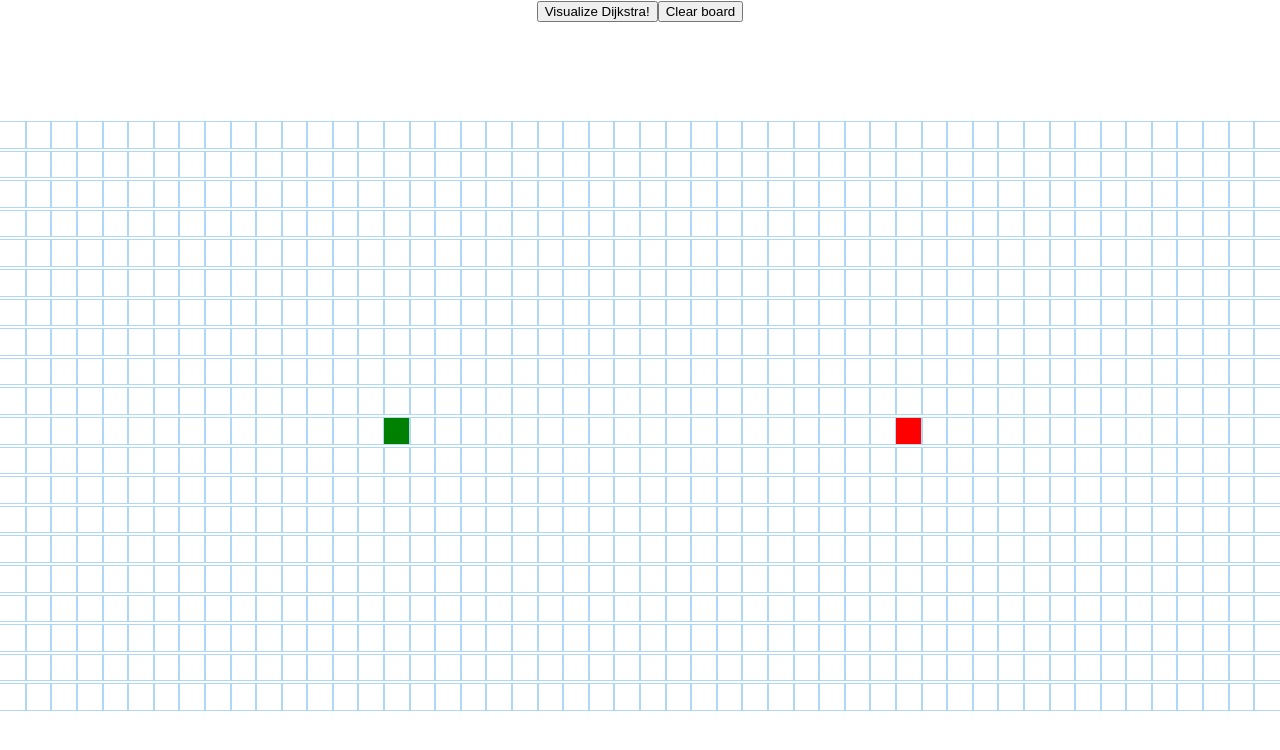
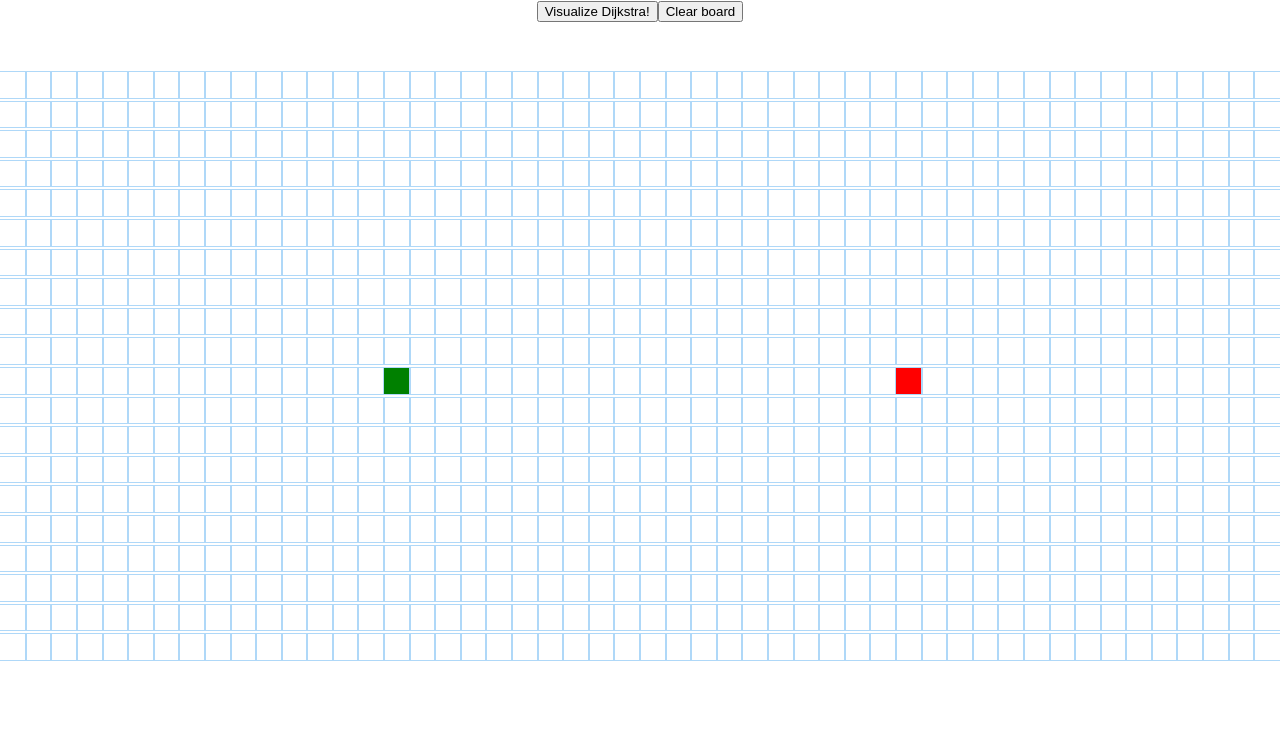
Before and after one commit to NikolaiDokken/Algorithm-Visualizer, a React (Create React App) app: page / in a window 1280 px wide. Shown: the top 750 px of the page. Built offline with nearby package versions, Linux system fonts and the light colour scheme.

Commit message:
Moved grid up

```diff
--- a/package.json
+++ b/package.json
@@ -1,8 +1,10 @@
 {
   "name": "algovisualizer",
+  "homepage": "https://NikolaiDokken.github.io/algorithmVisualizer",
   "version": "0.1.0",
   "private": true,
   "dependencies": {
+    "gh-pages": "^2.1.1",
     "react": "^16.12.0",
     "react-dom": "^16.12.0",
     "react-scripts": "3.2.0"
@@ -11,7 +13,9 @@
     "start": "react-scripts start",
     "build": "react-scripts build",
     "test": "react-scripts test",
-    "eject": "react-scripts eject"
+    "eject": "react-scripts eject",
+    "predeploy": "npm run build",
+    "deploy": "gh-pages -d build"
   },
   "eslintConfig": {
     "extends": "react-app"
--- a/src/PathfinderVisualizer/PathfinderVisualizer.css
+++ b/src/PathfinderVisualizer/PathfinderVisualizer.css
@@ -1,5 +1,5 @@
 .grid {
-  margin: 100px 0 0;
+  margin: 50px 0 0;
 }
 
 .grid-row {
```
Also changed, not shown: 1 other file (tests, documents, lock files or other folders).
